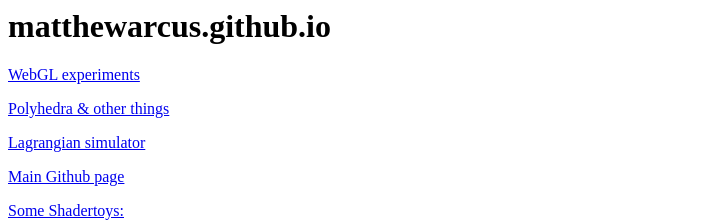
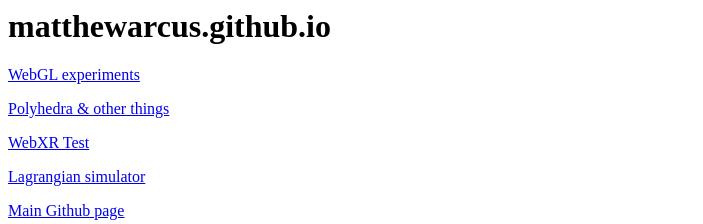
Before and after one commit to matthewarcus/matthewarcus.github.io, a plain HTML site: page index.html in a window 1280 px wide. Shown: the top 224 px of the page, without its empty margins (0-703 px from the left). Drawn offline with Linux system fonts and the light colour scheme.

Commit message:
Adding WebXR

```diff
--- a/index.html
+++ b/index.html
@@ -4,6 +4,7 @@
      <h1>matthewarcus.github.io</h1>
     <p><a href="webgl">WebGL experiments</a>
     <p><a href="polyjs">Polyhedra & other things</a>
+    <p><a href="polyjs/webxr/webxr-test.html">WebXR Test</a>
     <p><a href="lagrange">Lagrangian simulator</a>
     <p><a href="https://github.com/matthewarcus">Main Github page</a>
     <p><a href="https://www.shadertoy.com/user/mla">Some Shadertoys:</a>
```
